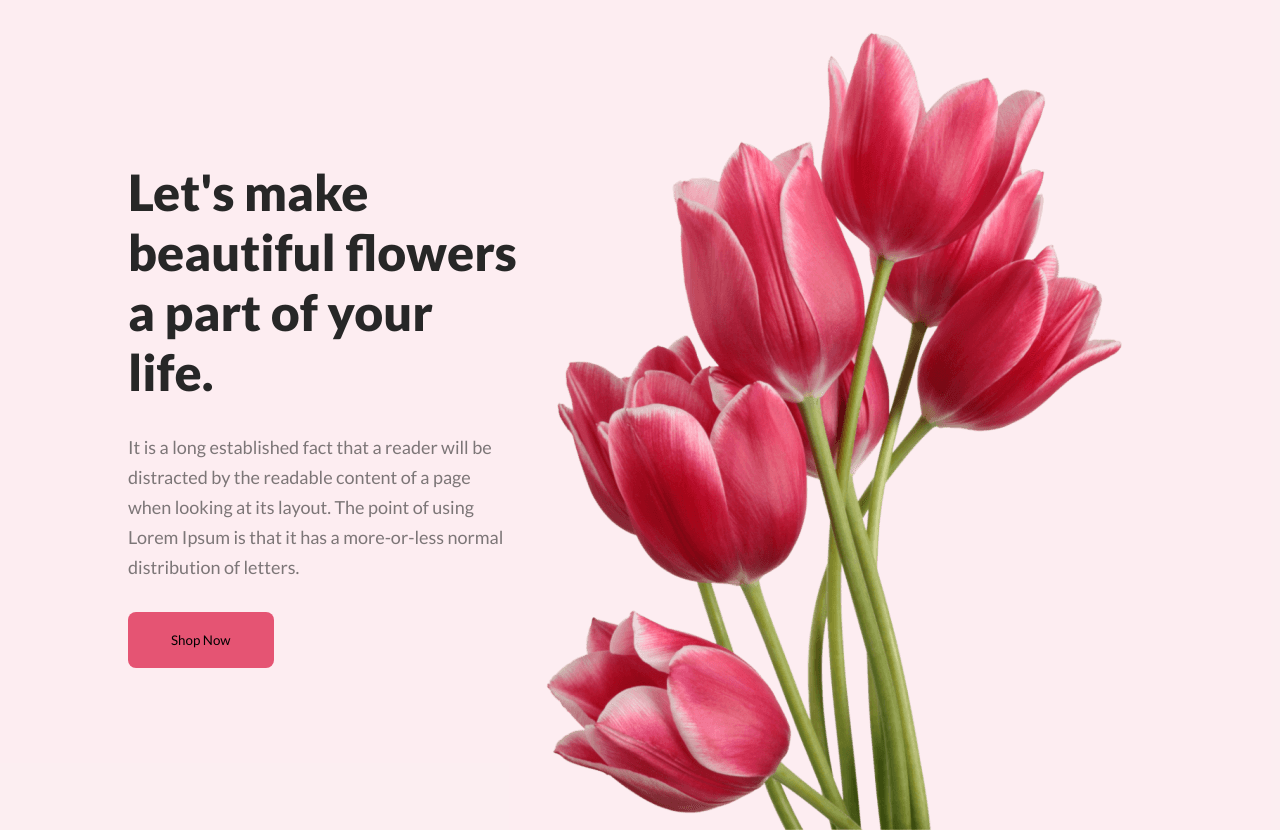
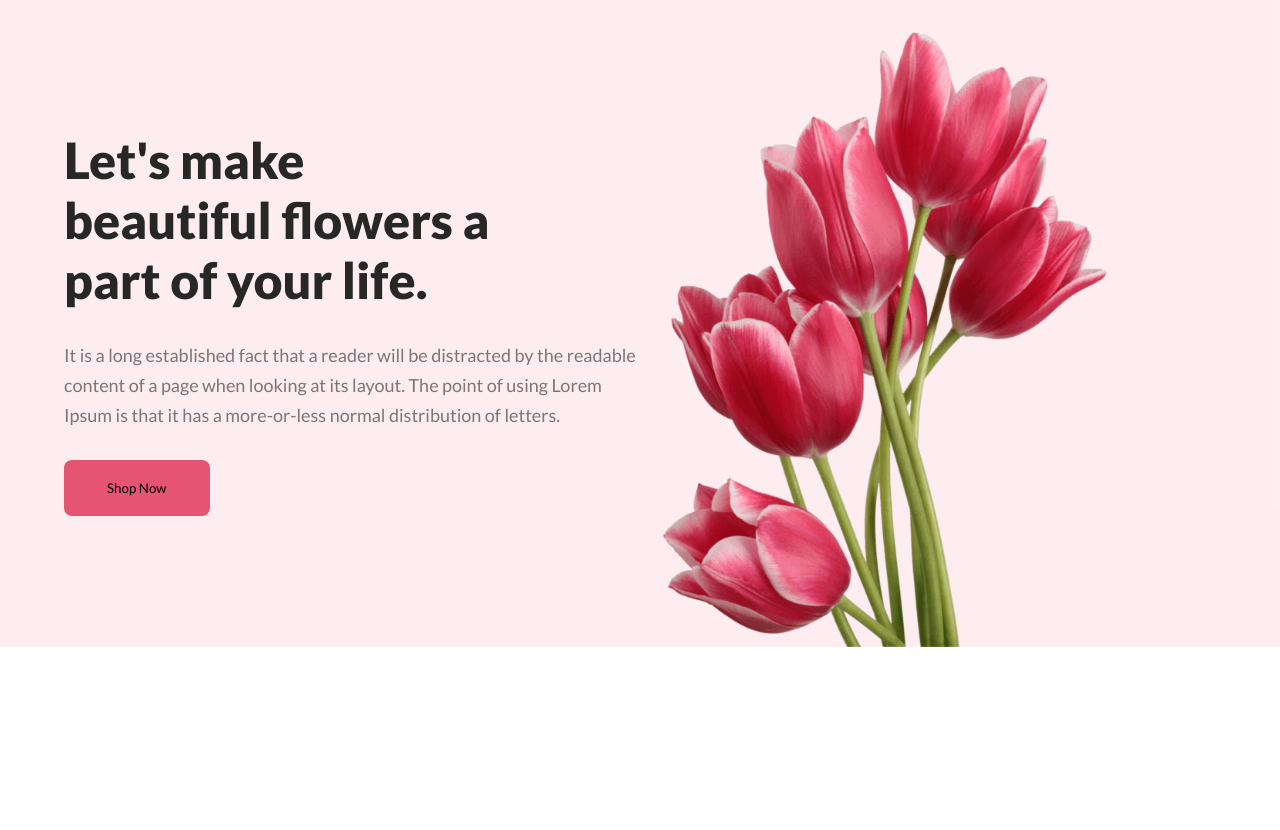
Before and after one commit to moman01/Flower-shop, a plain HTML site: page Index.html in a window 1280 px wide. After the commit the page ends 800 px from the top, so only its background shows below. Drawn offline with Linux system fonts and the light colour scheme.

Commit message:
header section done

```diff
--- a/Index.html
+++ b/Index.html
@@ -17,7 +17,7 @@
     <header>
        <div class="container">
         <div class="content">
-            <h1 class="text">Let's make  beautiful flowers a part of your life.</h1>
+            <h1 class="text">Let's make <br> beautiful flowers a <br> part of your life.</h1>
             <p class="pera">
                 It is a long established fact that a reader will be distracted by the
                 readable content of a page when looking at its layout. The point of
@@ -31,6 +31,11 @@
        </div>
        </div>
     </header>
+
+
+    <section>
+
+    </section>
 </body>
 
 </html>
--- a/Style.css
+++ b/Style.css
@@ -1,8 +1,9 @@
+
 * {
   padding: 0;
   margin: 0;
   box-sizing: border-box;
-  font-family: "Lato", sans-serif;
+  font-family: "Lato",  sans-serif;
 }
 
 header {
@@ -10,17 +11,24 @@ header {
 }
 
 .container {
-  width: 80%;
+  width: 90%;
   max-width: 1440px;
+  /* height: 650px; */
   margin: 0 auto;
   display: flex;
   justify-content: space-between;
   align-items: center;
 }
+.content{
+  width: 50%;
+}
+.banner-img{
+  width: 50%;
+}
 
 .header-image {
- width: auto;
-    height: auto;
+ width: 85%;
+ height:auto;
  vertical-align: middle;
  margin-top: 30px;
 }
```
